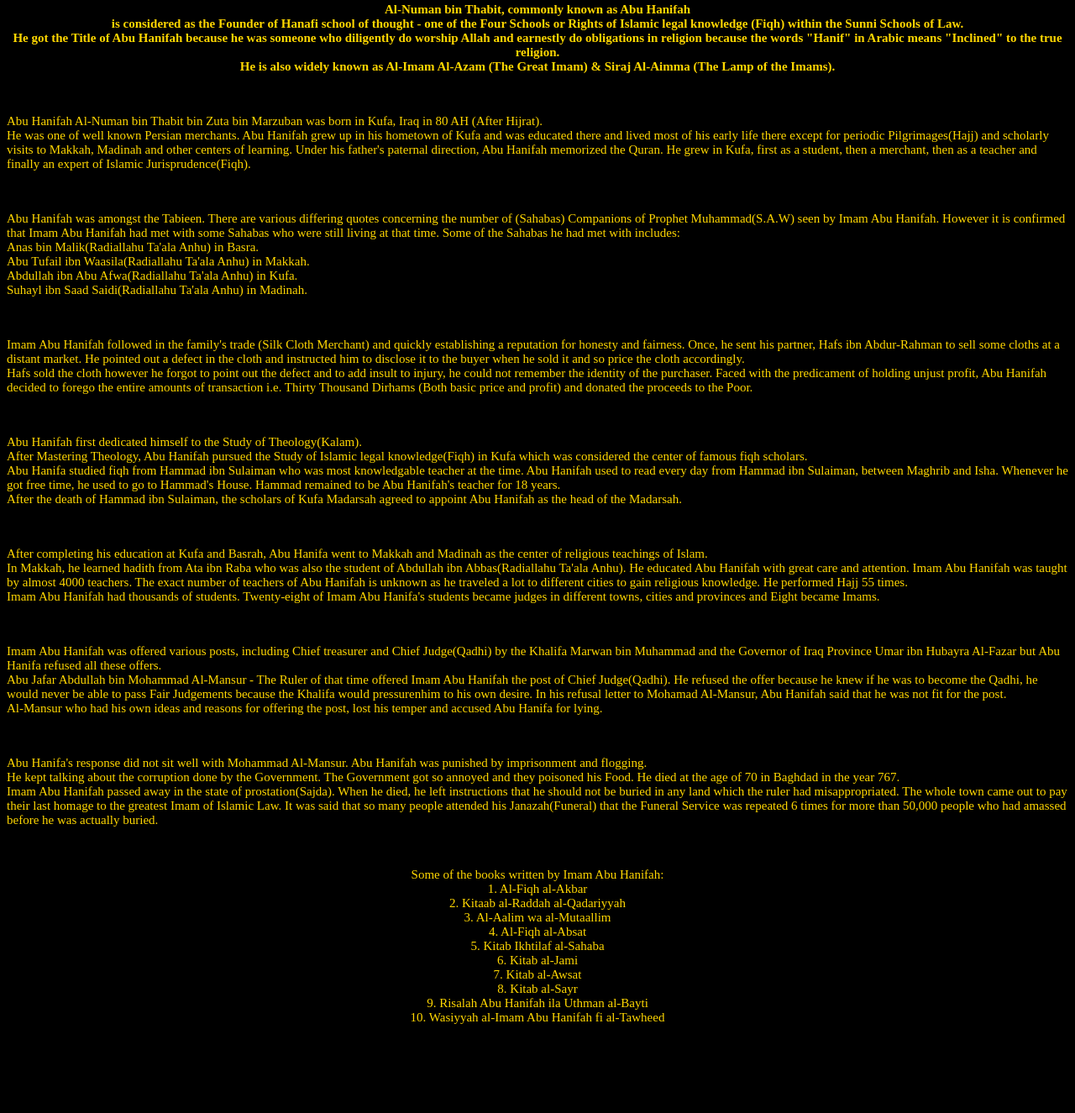
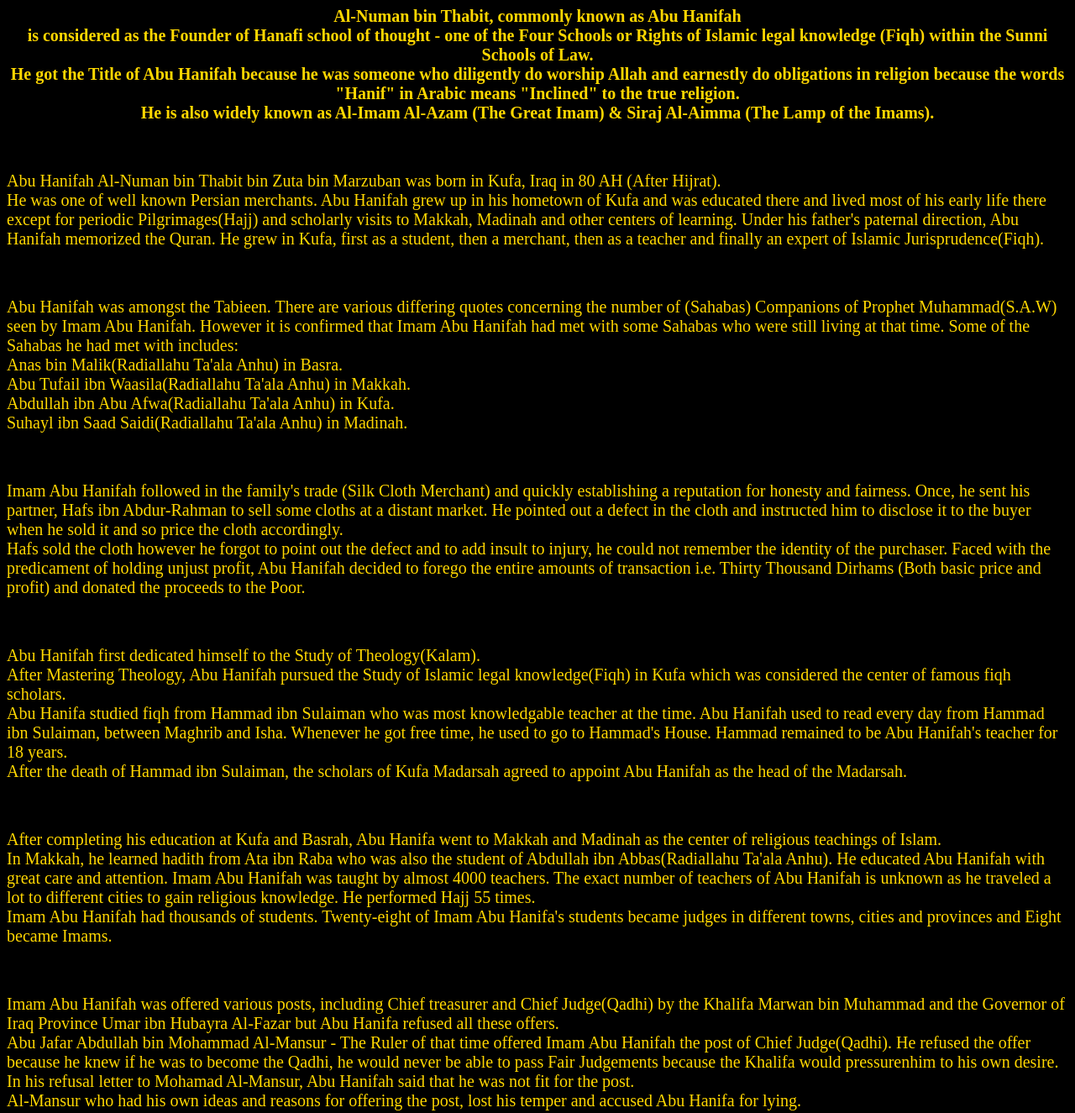
Before and after one commit to Article-Data/Imam-Abu-Hanifa.io, a plain HTML site: page index.html in a window 1280 px wide. Shown: the part 112-1437 px from the top of the page at 84% size. Drawn offline with Linux system fonts and the light colour scheme.

Commit message:
Update index.html

```diff
--- a/index.html
+++ b/index.html
@@ -28,7 +28,7 @@ body {
 
 <h1 style="color:Gold; font-size:40px; text-align:center;"> <b> <u> IMAM ABU HANIFAH </u> </b> </h1> <br>
 
-<p style="color:Gold; font-size:15px; text-align:center;"> <b> Al-Numan bin Thabit, commonly known as Abu Hanifah <br>
+<p style="color:Gold; font-size:20px; text-align:center;"> <b> Al-Numan bin Thabit, commonly known as Abu Hanifah <br>
 is considered as the Founder of Hanafi school of thought - one of the Four Schools or Rights of Islamic legal knowledge (Fiqh) within the Sunni Schools of Law. <br>
 He got the Title of Abu Hanifah because he was someone who diligently do worship Allah and earnestly do obligations in religion because the words
 "Hanif" in Arabic means "Inclined" to the true religion. <br>
@@ -37,13 +37,13 @@ Siraj Al-Aimma (The Lamp of the Imams).
 </b> </p> <br>
 
 
-<p style="color:Gold; font-size: 15px;"> Abu Hanifah Al-Numan bin Thabit bin Zuta bin Marzuban was born in Kufa, Iraq in 80 AH (After Hijrat). <br>
+<p style="color:Gold; font-size: 20px;"> Abu Hanifah Al-Numan bin Thabit bin Zuta bin Marzuban was born in Kufa, Iraq in 80 AH (After Hijrat). <br>
 He was one of well known Persian merchants. Abu Hanifah grew up in his hometown of Kufa and was educated there and lived most of his early life there
 except for periodic Pilgrimages(Hajj) and scholarly visits to Makkah, Madinah and other centers of learning. Under his father's paternal  direction,
 Abu Hanifah memorized the Quran. He grew in Kufa, first as a student, then a merchant, then as a teacher and finally an expert of Islamic Jurisprudence(Fiqh).
 </p> <br>
 
-<p style="color:Gold; font-size: 15px;"> Abu Hanifah was amongst the Tabieen. There are various differing quotes concerning the number of (Sahabas) Companions of
+<p style="color:Gold; font-size: 20px;"> Abu Hanifah was amongst the Tabieen. There are various differing quotes concerning the number of (Sahabas) Companions of
 Prophet Muhammad(S.A.W) seen by Imam Abu Hanifah. However it is confirmed that Imam Abu Hanifah had met with some Sahabas who were still living at that time.
 Some of the Sahabas he had met with includes: <br>
 Anas bin Malik(Radiallahu Ta'ala Anhu) in Basra. <br>
@@ -52,7 +52,7 @@ Abdullah ibn Abu Afwa(Radiallahu Ta'ala Anhu) in Kufa. <br>
 Suhayl ibn Saad Saidi(Radiallahu Ta'ala Anhu) in Madinah. <br>
 </p> <br>
 
-<p style="color:Gold; font-size: 15px;"> Imam Abu Hanifah followed in the family's trade (Silk Cloth Merchant) and quickly establishing a reputation for
+<p style="color:Gold; font-size: 20px;"> Imam Abu Hanifah followed in the family's trade (Silk Cloth Merchant) and quickly establishing a reputation for
 honesty and fairness. Once, he sent his partner, Hafs ibn Abdur-Rahman to sell some cloths at a distant market.
 He pointed out a defect in the cloth and instructed him to disclose it to the buyer when he sold it and so price the cloth accordingly. <br>
 Hafs sold the cloth however he forgot to point out the defect and to add insult to injury, he could not remember the identity of the purchaser.
@@ -60,21 +60,21 @@ Faced with the predicament of holding unjust profit, Abu Hanifah decided to fore
 (Both basic price and profit) and donated the proceeds to the Poor.
 </p> <br>
 
-<p style="color:Gold; font-size: 15px;"> Abu Hanifah first dedicated himself to the Study of Theology(Kalam). <br>
+<p style="color:Gold; font-size: 20px;"> Abu Hanifah first dedicated himself to the Study of Theology(Kalam). <br>
 After Mastering Theology, Abu Hanifah pursued the Study of Islamic legal knowledge(Fiqh) in Kufa which was considered the center of famous fiqh scholars. <br>
 Abu Hanifa studied fiqh from Hammad ibn Sulaiman who was most knowledgable teacher at the time. Abu Hanifah used to read every day from Hammad ibn Sulaiman,
 between Maghrib and Isha. Whenever he got free time, he used to go to Hammad's House. Hammad remained to be Abu Hanifah's teacher for 18 years. <br>
 After the death of Hammad ibn Sulaiman, the scholars of Kufa Madarsah agreed to appoint Abu Hanifah as the head of the Madarsah.
 </p> <br>
 
-<p style="color:Gold; font-size: 15px;"> After completing his education at Kufa and Basrah, Abu Hanifa went to Makkah and Madinah as the center of religious teachings of Islam. <br>
+<p style="color:Gold; font-size: 20px;"> After completing his education at Kufa and Basrah, Abu Hanifa went to Makkah and Madinah as the center of religious teachings of Islam. <br>
 In Makkah, he learned hadith from Ata ibn Raba who was also the student of Abdullah ibn Abbas(Radiallahu Ta'ala Anhu). He educated Abu Hanifah with great care
 and attention. Imam Abu Hanifah was taught by almost 4000 teachers. The exact number of teachers of Abu Hanifah is unknown as he traveled a lot to different cities to
 gain religious knowledge. He performed Hajj 55 times. <br>
 Imam Abu Hanifah had thousands of students. Twenty-eight of Imam Abu Hanifa's students became judges in different towns, cities and provinces and Eight became Imams.
 </p> <br>
 
-<p style="color:Gold; font-size: 15px;"> Imam Abu Hanifah was offered various posts, including Chief treasurer and Chief Judge(Qadhi) by the Khalifa Marwan bin Muhammad
+<p style="color:Gold; font-size: 20px;"> Imam Abu Hanifah was offered various posts, including Chief treasurer and Chief Judge(Qadhi) by the Khalifa Marwan bin Muhammad
 and the Governor of Iraq Province Umar ibn Hubayra Al-Fazar but Abu Hanifa refused all these offers. <br>
 Abu Jafar Abdullah bin Mohammad Al-Mansur - The Ruler of that time offered Imam Abu Hanifah the post of Chief Judge(Qadhi). He refused the offer because he knew
 if he was to become the Qadhi, he would never be able to pass Fair Judgements because the Khalifa would pressurenhim to his own desire. In his refusal letter to
@@ -82,14 +82,14 @@ Mohamad Al-Mansur, Abu Hanifah said that he was not fit for the post. <br>
 Al-Mansur who had his own ideas and reasons for offering the post, lost his temper and accused Abu Hanifa for lying.
 </p> <br>
 
-<p style="color:Gold; font-size: 15px;"> Abu Hanifa's response did not sit well with Mohammad Al-Mansur. Abu Hanifah was punished by imprisonment and flogging. <br>
+<p style="color:Gold; font-size: 20px;"> Abu Hanifa's response did not sit well with Mohammad Al-Mansur. Abu Hanifah was punished by imprisonment and flogging. <br>
 He kept talking about the corruption done by the Government. The Government got so annoyed and they poisoned his Food. He died at the age of 70 in Baghdad in the year 767. <br>
 Imam Abu Hanifah passed away in the state of prostation(Sajda). When he died, he left instructions that he should not be buried in any land which the ruler had
 misappropriated. The whole town came out to pay their last homage to the greatest Imam of Islamic Law. It was said that so many people attended his Janazah(Funeral) that the
 Funeral Service was repeated 6 times for more than 50,000 people who had amassed before he was actually buried.
 </p> <br>
 
-<p style="color:Gold; font-size: 15px; text-align: center;"> Some of the books written by Imam Abu Hanifah: <br>
+<p style="color:Gold; font-size: 20px; text-align: center;"> Some of the books written by Imam Abu Hanifah: <br>
 1. Al-Fiqh al-Akbar <br>
 2. Kitaab al-Raddah al-Qadariyyah <br>
 3. Al-Aalim wa al-Mutaallim <br>
```
